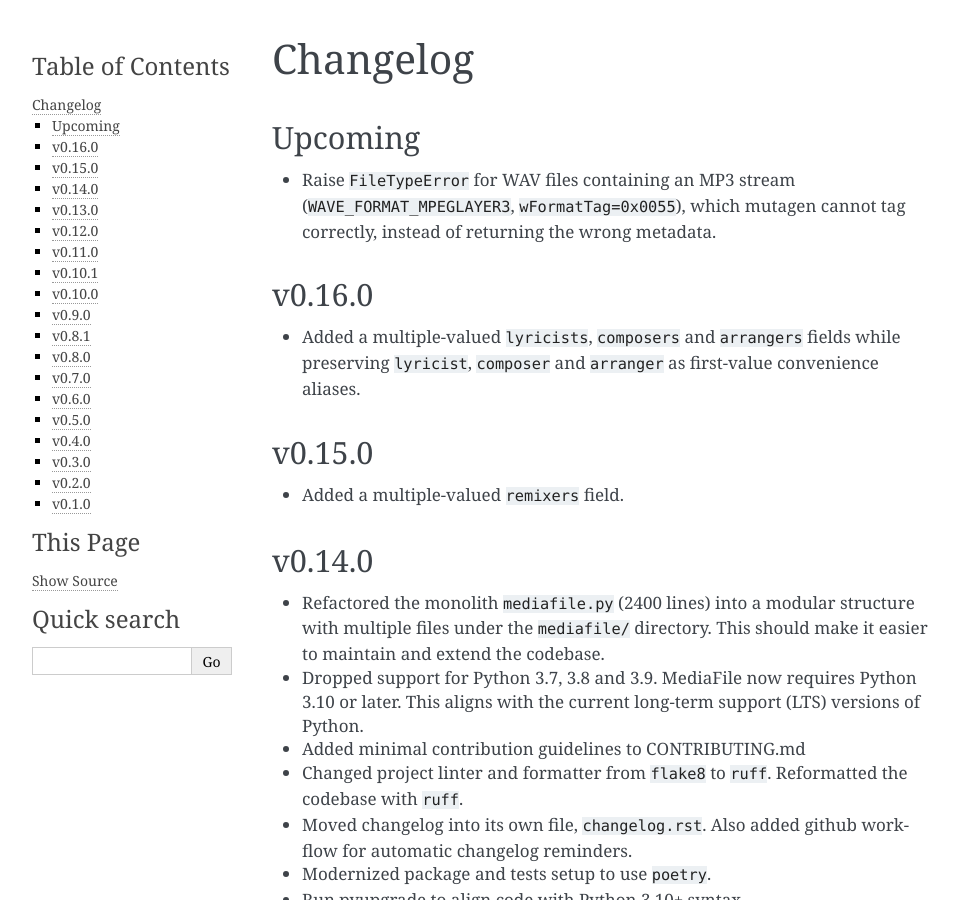
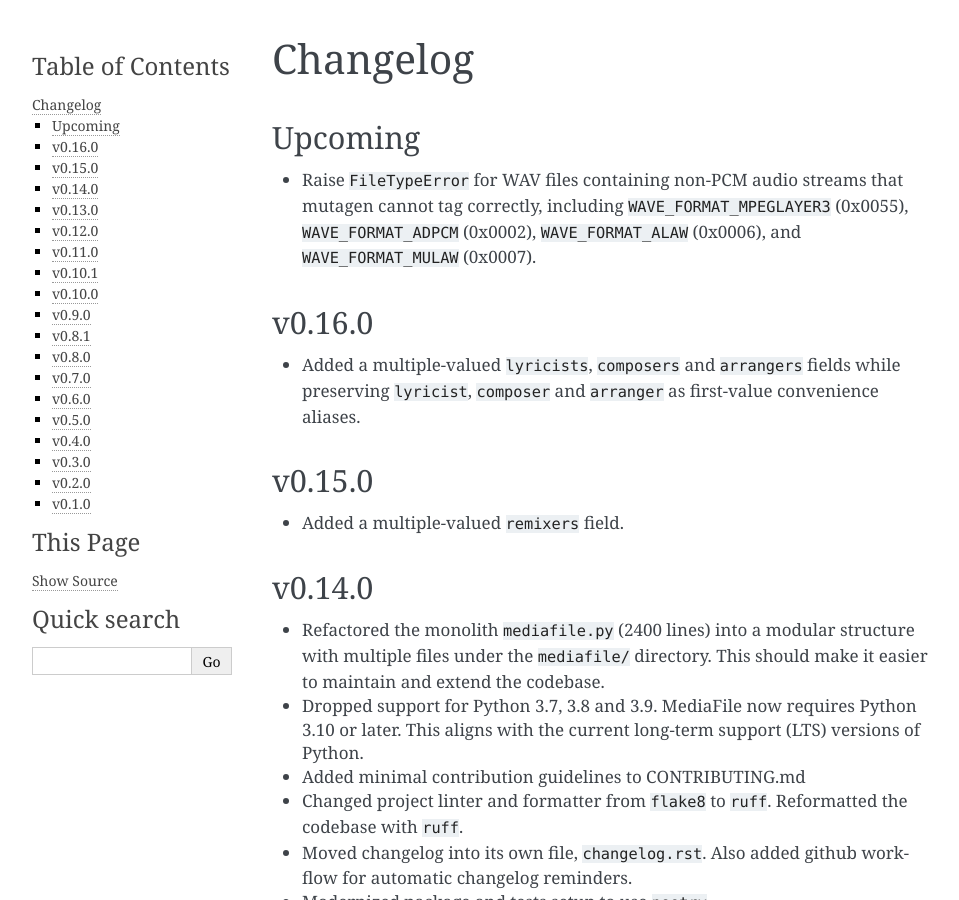
Before and after one commit to beetbox/mediafile, a Sphinx documentation site: the page built from docs/changelog.rst, in a window 1280 px wide and 900 px high. Shown: the whole window, without its empty margins (148-1107 px from the left). Built offline with Sphinx 7.4.7, drawn with Linux system fonts in a browser that asks for light colours.

Commit message:
Updated changelog to reflect the expanded WAV format blacklist

```diff
--- a/docs/changelog.rst
+++ b/docs/changelog.rst
@@ -3,9 +3,10 @@ Changelog
 
 Upcoming
 --------
-- Raise ``FileTypeError`` for WAV files containing an MP3 stream
-  (``WAVE_FORMAT_MPEGLAYER3``, ``wFormatTag=0x0055``), which mutagen cannot tag
-  correctly, instead of returning the wrong metadata.
+- Raise ``FileTypeError`` for WAV files containing non-PCM audio streams
+  that mutagen cannot tag correctly, including ``WAVE_FORMAT_MPEGLAYER3``
+  (0x0055), ``WAVE_FORMAT_ADPCM`` (0x0002), ``WAVE_FORMAT_ALAW`` (0x0006),
+  and ``WAVE_FORMAT_MULAW`` (0x0007).
 
 v0.16.0
 -------
```
